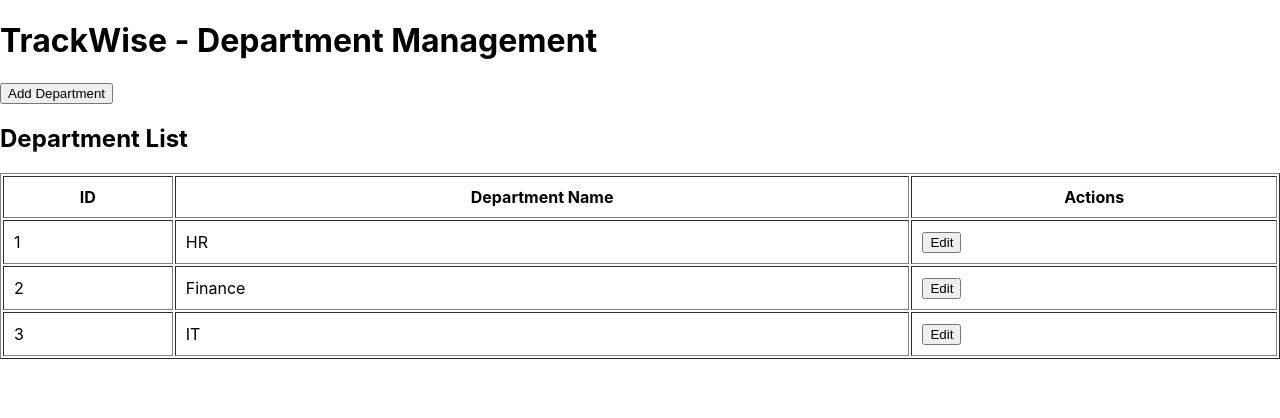
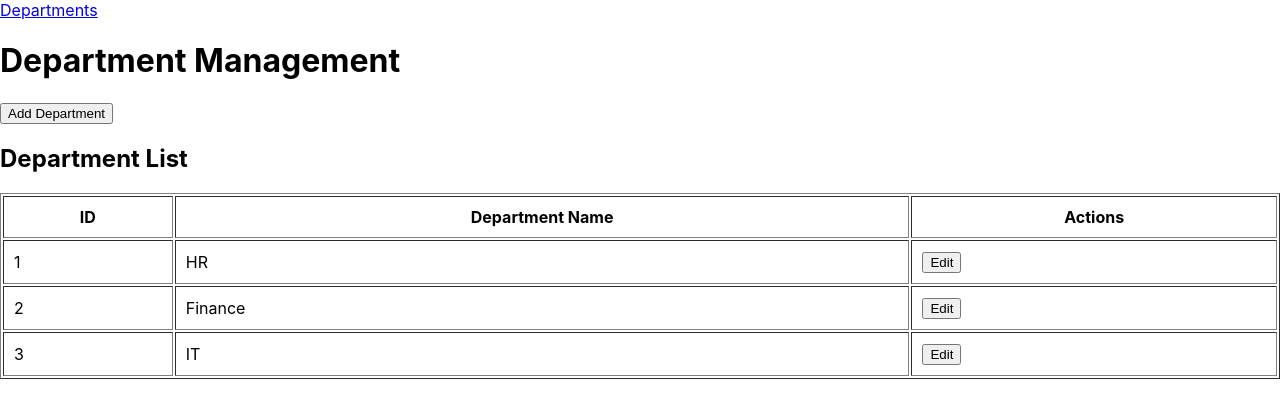
Before and after one commit to saimahmt03/TrackWise, a React (Create React App) app in the folder TrackWise.UI/track-wise/: page /department in a window 1280 px wide. Shown: the top 418 px of the page. Built offline with nearby package versions, Linux system fonts and the light colour scheme.

Commit message:
feat: add department page and render to app.js

```diff
--- a/TrackWise.UI/track-wise/package.json
+++ b/TrackWise.UI/track-wise/package.json
@@ -10,7 +10,7 @@
     "axios": "^1.15.1",
     "react": "^19.2.5",
     "react-dom": "^19.2.5",
-    "react-router-dom": "^7.14.1",
+    "react-router-dom": "^7.14.2",
     "react-scripts": "5.0.1",
     "web-vitals": "^2.1.4"
   },
--- a/TrackWise.UI/track-wise/src/App.js
+++ b/TrackWise.UI/track-wise/src/App.js
@@ -1,51 +1,28 @@
-import { useState } from "react";
-import DepartmentForm from "./components/Department/DepartmentForm";
-import DepartmentTable from "./components/Department/DepartmentTable";
-import Modal from "./components/Shared/Modal";
-import Button from "./components/Shared/Button";
-import useDepartment from "./hooks/useDepartment";
+import { BrowserRouter, Routes, Route, Navigate, Link } from "react-router-dom";
+import DepartmentPage from "./pages/DepartmentPage";
+import EmployeePage from "./pages/EmployeePage";
 
 function App() {
+    return (
+        <BrowserRouter>
 
-    const departmentState = useDepartment();
+            <nav style={{ marginBottom: "20px" }}>
+                <Link to="/department" style={{ marginRight: "10px" }}>
+                    Departments
+                </Link>
 
-    const [isOpen, setIsOpen] = useState(false);
-    const [selectedDepartment, setSelectedDepartment] = useState(null);
+                {/*<Link to="/employee">
+                    Employees
+                </Link>*/}
+            </nav>
 
-    const handleAdd = () => {
-        setSelectedDepartment(null);
-        setIsOpen(true);
-    };
+            <Routes>
+                {/*<Route path="/" element={<Navigate to="/department" />} */}
+                <Route path="/department" element={<DepartmentPage />} />
+                {/*<Route path="/employee" element={<EmployeePage />} />*/}
+            </Routes>
 
-    const handleEdit = (dept) => {
-        setSelectedDepartment(dept);
-        setIsOpen(true);
-    };
-
-    return (
-        <main>
-            <h1>TrackWise - Department Management</h1>
-
-            <Button label="Add Department" onClick={handleAdd} />
-
-            <DepartmentTable
-                {...departmentState}
-                onEdit={handleEdit}
-            />
-
-            <Modal
-                isOpen={isOpen}
-                onClose={() => setIsOpen(false)}
-                title={selectedDepartment ? "Edit Department" : "Add Department"}
-            >
-                <DepartmentForm
-                    {...departmentState}
-                    selectedDepartment={selectedDepartment}
-                    onSuccess={() => setIsOpen(false)}
-                />
-            </Modal>
-
-        </main>
+        </BrowserRouter>
     );
 }
 
--- /dev/null
+++ b/TrackWise.UI/track-wise/src/pages/DepartmentPage.jsx
@@ -0,0 +1,55 @@
+import { useState } from "react";
+import DepartmentForm from "../components/Department/DepartmentForm";
+import DepartmentTable from "../components/Department/DepartmentTable";
+import Modal from "../components/Shared/Modal";
+import Button from "../components/Shared/Button";
+import useDepartment from "../hooks/useDepartment";
+
+function DepartmentPage() {
+
+    const departmentState = useDepartment();
+
+    const [isOpen, setIsOpen] = useState(false);
+    const [selectedDepartment, setSelectedDepartment] = useState(null);
+
+    const handleAdd = () => {
+        setSelectedDepartment(null);
+        setIsOpen(true);
+    };
+
+    const handleEdit = (dept) => {
+        setSelectedDepartment(dept);
+        setIsOpen(true);
+    };
+
+    const handleClose = () => {
+        setIsOpen(false);
+    };
+
+    return (
+        <main>
+            <h1>Department Management</h1>
+
+            <Button label="Add Department" onClick={handleAdd} />
+
+            <DepartmentTable
+                {...departmentState}
+                onEdit={handleEdit}
+            />
+
+            <Modal
+                isOpen={isOpen}
+                onClose={handleClose}
+                title={selectedDepartment ? "Edit Department" : "Add Department"}
+            >
+                <DepartmentForm
+                    {...departmentState}
+                    selectedDepartment={selectedDepartment}
+                    onSuccess={handleClose}
+                />
+            </Modal>
+        </main>
+    );
+}
+
+export default DepartmentPage;
```
Also changed, not shown: TrackWise.UI/track-wise/src/pages/EmployeePage.jsx (added), 1 other file (tests, documents, lock files or other folders).
